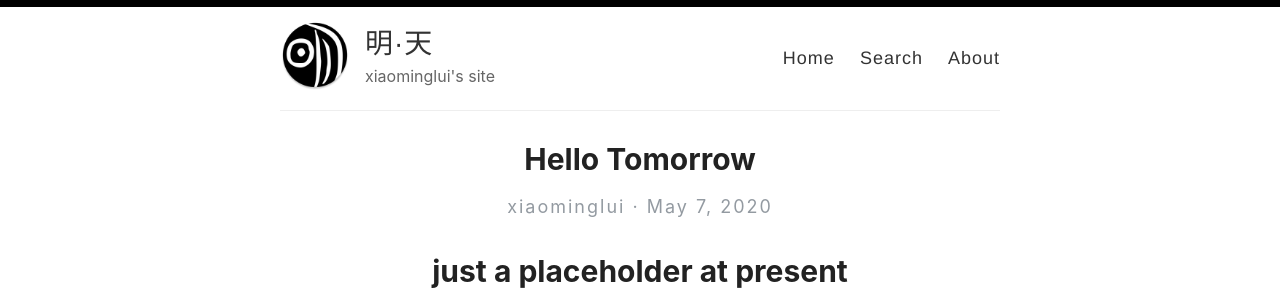
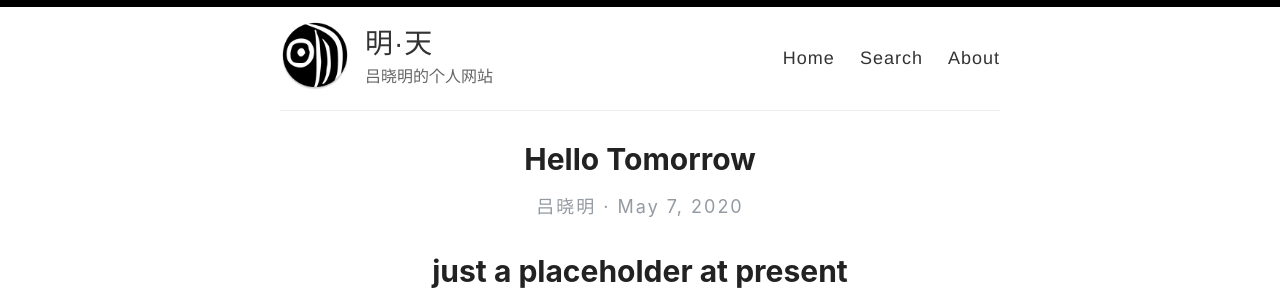
Before and after one commit to xiaominglui/xiaominglui.github.com, a Jekyll site: the page built from _posts/2020-5-7-Hello-Tomorrow.md, in a window 1280 px wide. Shown: the top 306 px of the page. Built offline with Jekyll 4.4.1, drawn with Linux system fonts in a browser that asks for light colours; our own code applies the rules of GitHub Pages for plain Markdown files.

Commit message:
refine basic info

```diff
--- a/_config.yml
+++ b/_config.yml
@@ -6,10 +6,10 @@
 name: 明·天
 
 # Name of the author
-author: xiaominglui
+author: 吕晓明
 
 # Short bio or description (displayed in the header)
-description: xiaominglui's site
+description: 吕晓明的个人网站
 
 # URL of your avatar or profile pic (you could use your GitHub profile pic)
 avatar: /images/ming.png
```
